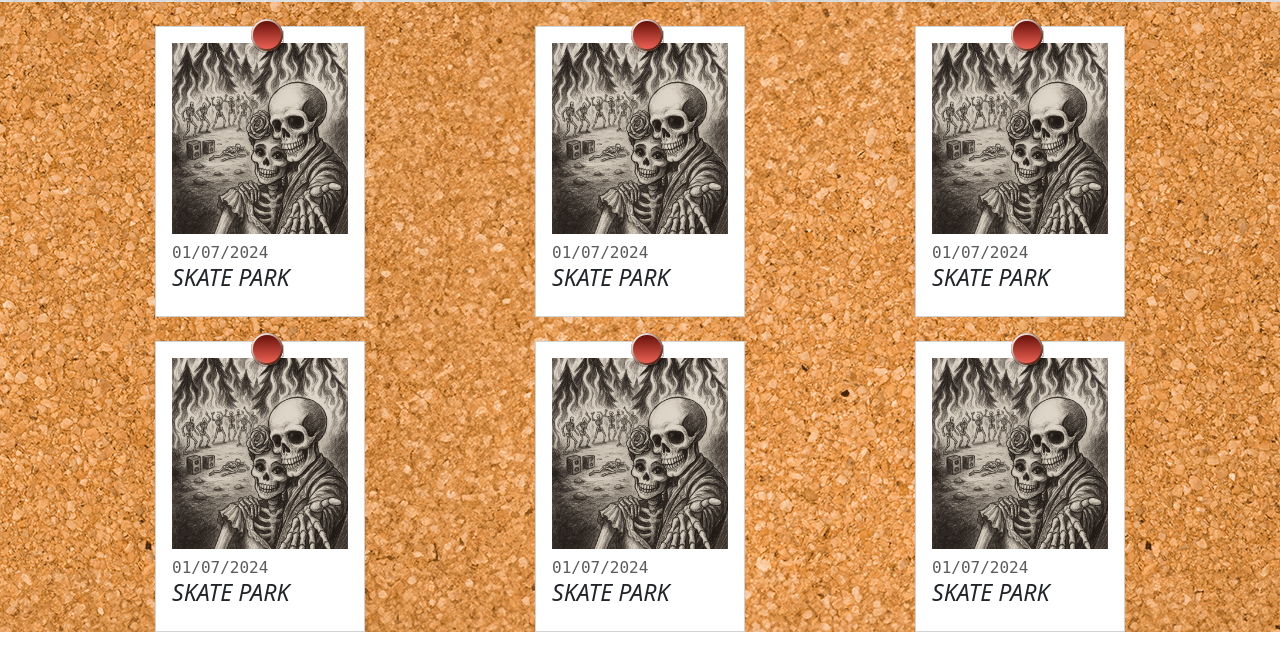
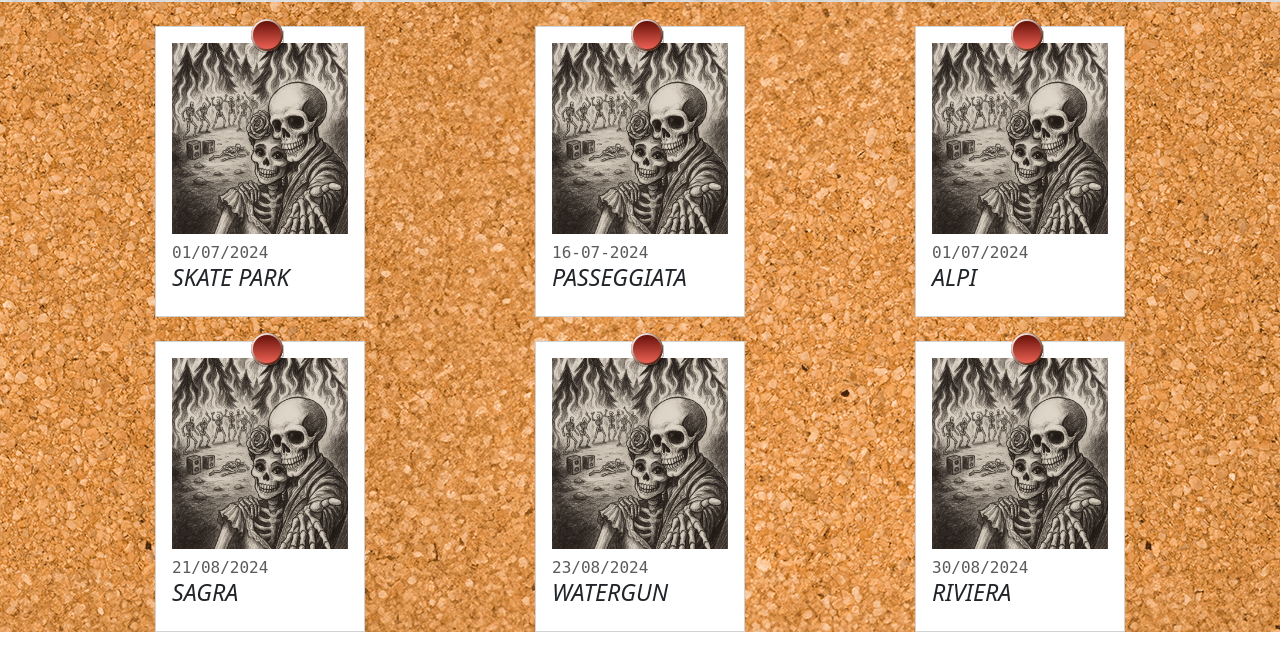
Before and after one commit to francesco-troise/js-photo-blog, a plain HTML site: page index.html in a window 1280 px wide. Shown: the part 116-786 px from the top of the page. Drawn offline with nearby package versions, Linux system fonts and the light colour scheme; a web font is replaced by a local one.

Commit message:
fix same text

```diff
--- a/index.html
+++ b/index.html
@@ -45,9 +45,9 @@
                     <div class="card p-3 rounded-0">
                         <img class="card-img-top rounded-0" src="./assets/img/sfondo.png">
                         <div class="card-body p-0">
-                            <span class="d-block text-start date">01/07/2024</span>
+                            <span class="d-block text-start date">16-07-2024</span>
                             <span class="d-block card-text text-start title">
-                                SKATE PARK
+                                PASSEGGIATA
                             </span>
                             <div class="pin">
                                 <img src="./assets/img/pin.svg">
@@ -63,7 +63,7 @@
                         <div class="card-body p-0">
                             <span class="d-block text-start date">01/07/2024</span>
                             <span class="d-block card-text text-start title">
-                                SKATE PARK
+                                ALPI
                             </span>
                             <div class="pin">
                                 <img src="./assets/img/pin.svg">
@@ -77,9 +77,9 @@
                     <div class="card p-3 rounded-0">
                         <img class="card-img-top rounded-0" src="./assets/img/sfondo.png">
                         <div class="card-body p-0">
-                            <span class="d-block text-start date">01/07/2024</span>
+                            <span class="d-block text-start date">21/08/2024</span>
                             <span class="d-block card-text text-start title">
-                                SKATE PARK
+                                SAGRA
                             </span>
                             <div class="pin">
                                 <img src="./assets/img/pin.svg">
@@ -94,9 +94,9 @@
                     <div class="card p-3 rounded-0">
                         <img class="card-img-top rounded-0" src="./assets/img/sfondo.png">
                         <div class="card-body p-0">
-                            <span class="d-block text-start date">01/07/2024</span>
+                            <span class="d-block text-start date">23/08/2024</span>
                             <span class="d-block card-text text-start title">
-                                SKATE PARK
+                                WATERGUN
                             </span>
                             <div class="pin">
                                 <img src="./assets/img/pin.svg">
@@ -111,9 +111,9 @@
                     <div class="card p-3 rounded-0">
                         <img class="card-img-top rounded-0" src="./assets/img/sfondo.png">
                         <div class="card-body p-0">
-                            <span class="d-block text-start date">01/07/2024</span>
+                            <span class="d-block text-start date">30/08/2024</span>
                             <span class="d-block card-text text-start title">
-                                SKATE PARK
+                                RIVIERA
                             </span>
                             <div class="pin">
                                 <img src="./assets/img/pin.svg">
```
